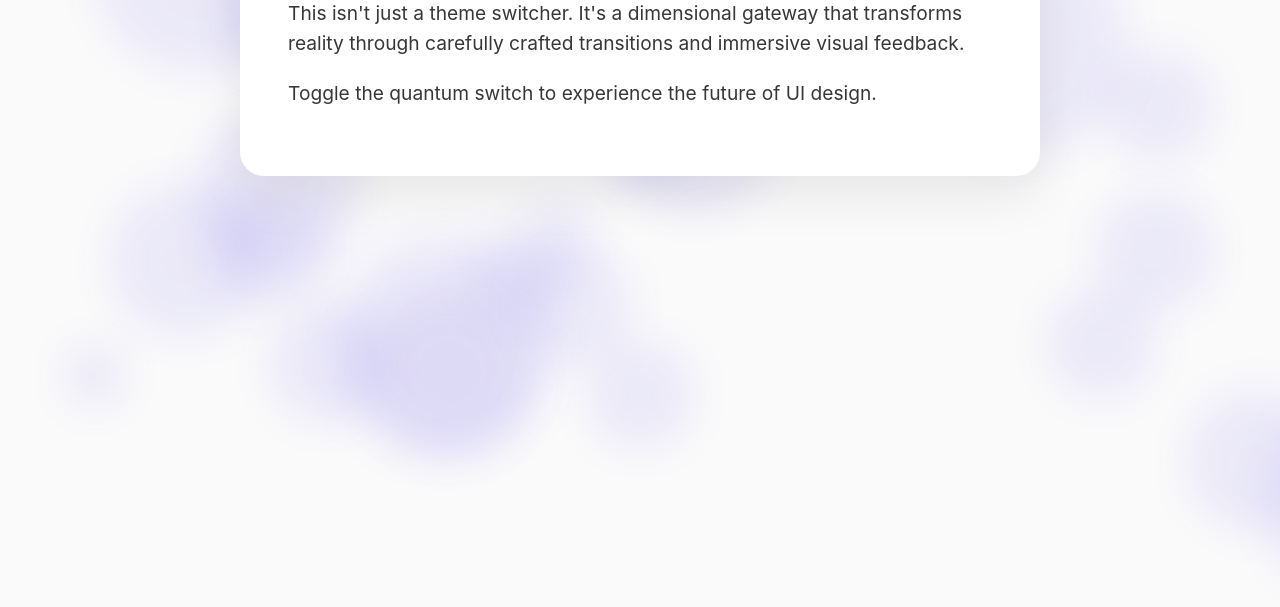
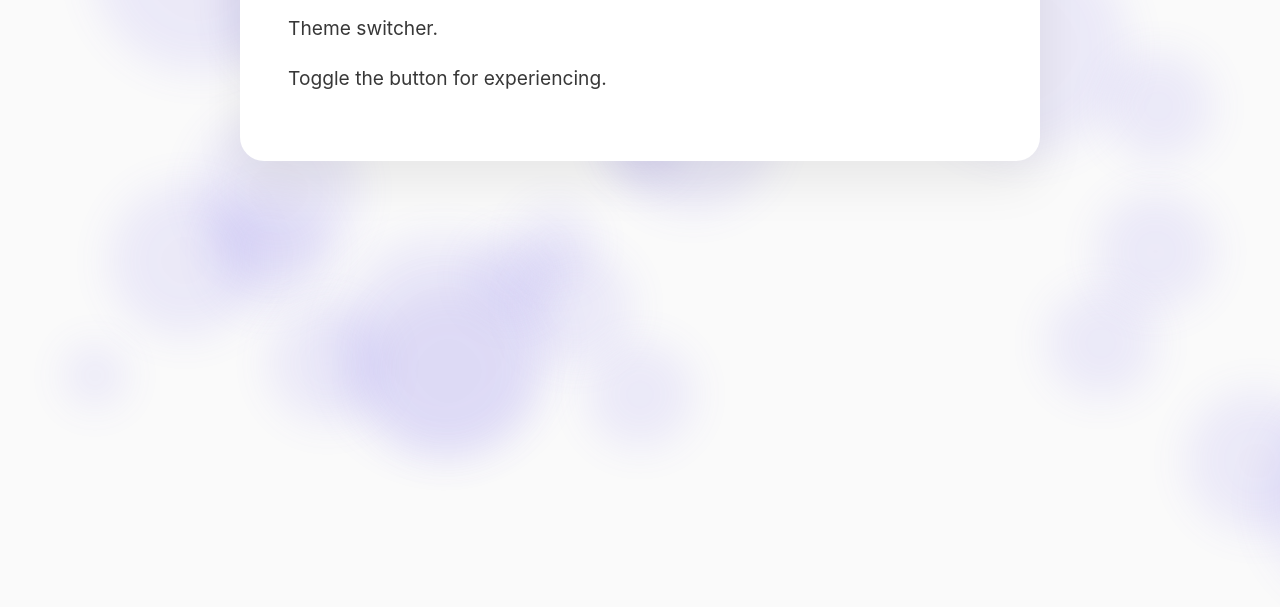
Before and after one commit to VRWebs/.wt, a plain HTML site: page index.html in a window 1280 px wide. Shown: the part 385-992 px from the top of the page. Drawn offline with Linux system fonts and the light colour scheme.

Commit message:
index.html

```diff
--- a/index.html
+++ b/index.html
@@ -3,7 +3,7 @@
 <head>
     <meta charset="UTF-8">
     <meta name="viewport" content="width=device-width, initial-scale=1.0">
-    <title>Quantum Theme Switch</title>
+    <title>Darun And Light Theme Switch</title>
     <style>
         :root {
             --bg: #fafafa;
@@ -183,8 +183,8 @@
     <div class="quantum-container">
         <div class="quantum-card">
             <h1>Quantum UI Experience</h1>
-            <p>This isn't just a theme switcher. It's a dimensional gateway that transforms reality through carefully crafted transitions and immersive visual feedback.</p>
-            <p>Toggle the quantum switch to experience the future of UI design.</p>
+            <p>Theme switcher.</p>
+            <p>Toggle the button for experiencing.</p>
         </div>
     </div>
 
```
